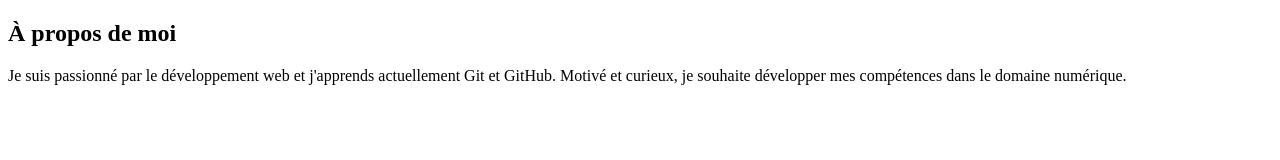
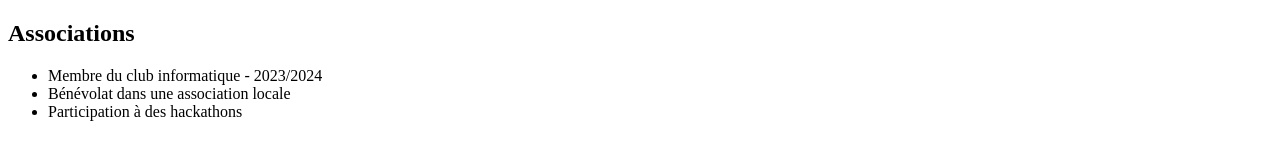
Before and after one commit to houenoubrady94-svg/mon-cv, a plain HTML site: page index.html in a window 1280 px wide. Drawn offline with Linux system fonts and the light colour scheme.

Commit message:
mise en place de la section associations

```diff
--- a/index.html
+++ b/index.html
@@ -6,11 +6,14 @@
     <link rel="stylesheet" href="style.css">
 </head>
 <body>
-    <!-- Section Description -->
-    <section id="description">
-        <h2>À propos de moi</h2>
-        <p>Je suis passionné par le développement web et j'apprends actuellement Git et GitHub.
-           Motivé et curieux, je souhaite développer mes compétences dans le domaine numérique.</p>
+    <!-- Section Associations -->
+    <section id="associations">
+        <h2>Associations</h2>
+        <ul>
+            <li>Membre du club informatique - 2023/2024</li>
+            <li>Bénévolat dans une association locale</li>
+            <li>Participation à des hackathons</li>
+        </ul>
     </section>
 </body>
 </html>
```
